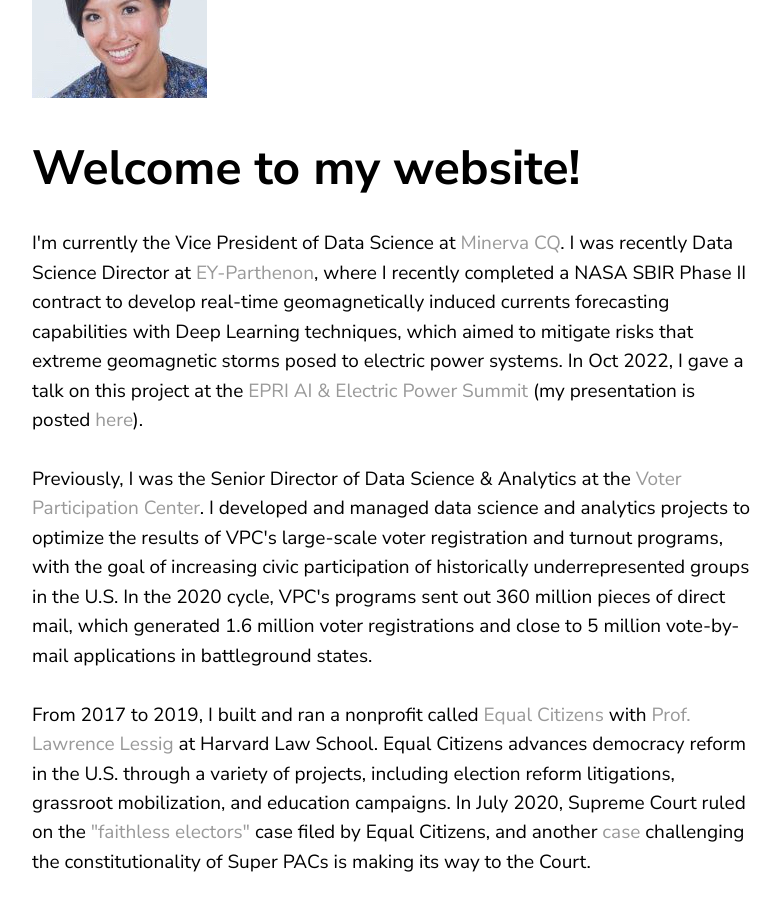
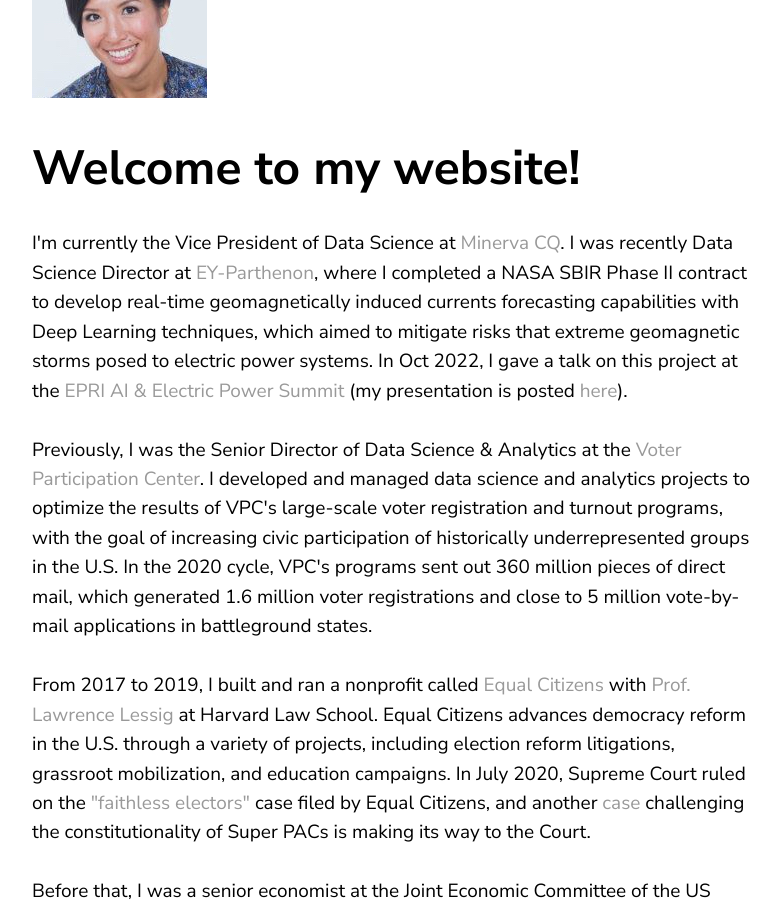
Before and after one commit to phoebetwong/phoebetwong.github.io, a Jekyll site: the page built from index.html, in a window 1280 px wide and 900 px high, scrolled down 502 px. Shown: the whole window, without its empty margins (68-849 px from the left). Built offline with Jekyll 4.4.1, drawn with Linux system fonts in a browser that asks for light colours; a script that is not in the unit is left out.

Commit message:
fixed typos

```diff
--- a/about.html
+++ b/about.html
@@ -5,7 +5,7 @@
 <div class="blurb">
 	<img src="assets/head2.jpg" alt="Portfolio Picture"  height="175" width="175" class="headerimg">
 	<h1>Welcome to my website!</h1>
-	<p>I'm currently the Vice President of Data Science at <a href="https://www.minervacq.com/" target="_blank">Minerva CQ</a>. I was recently Data Science Director at <a href="https://www.ey.com/en_gl/strategy/about-ey-parthenon" target="_blank">EY-Parthenon</a>, where I recently completed a NASA SBIR Phase II contract to develop real-time geomagnetically induced currents forecasting capabilities with Deep Learning techniques, which aimed to mitigate risks that extreme geomagnetic storms posed to electric power systems. In Oct 2022, I gave a talk on this project at the <a href="https://www.aielectricpower.com/" target="_blank">EPRI AI & Electric Power Summit</a> (my presentation is posted <a href="https://www.linkedin.com/feed/update/urn:li:activity:6985728300673368065/" target="_blank">here</a>).
+	<p>I'm currently the Vice President of Data Science at <a href="https://www.minervacq.com/" target="_blank">Minerva CQ</a>. I was recently Data Science Director at <a href="https://www.ey.com/en_gl/strategy/about-ey-parthenon" target="_blank">EY-Parthenon</a>, where I completed a NASA SBIR Phase II contract to develop real-time geomagnetically induced currents forecasting capabilities with Deep Learning techniques, which aimed to mitigate risks that extreme geomagnetic storms posed to electric power systems. In Oct 2022, I gave a talk on this project at the <a href="https://www.aielectricpower.com/" target="_blank">EPRI AI & Electric Power Summit</a> (my presentation is posted <a href="https://www.linkedin.com/feed/update/urn:li:activity:6985728300673368065/" target="_blank">here</a>).
 		<br><br>
 		Previously, I was the Senior Director of Data Science & Analytics at the <a href="https://www.voterparticipation.org/" target="_blank">Voter Participation Center</a>. I developed and managed data science and analytics projects to optimize the results of VPC's large-scale voter registration and turnout programs, with the goal of increasing civic participation of historically underrepresented groups in the U.S. In the 2020 cycle, VPC's programs sent out 360 million pieces of direct mail, which generated 1.6 million voter registrations and close to 5 million vote-by-mail applications in battleground states.
 		<br><br>
--- a/index.html
+++ b/index.html
@@ -5,7 +5,7 @@
 <div class="blurb">
 	<img src="assets/head2.jpg" alt="Portfolio Picture"  height="175" width="175" class="headerimg">
 	<h1>Welcome to my website!</h1>
-	<p>I'm currently the Vice President of Data Science at <a href="https://www.minervacq.com/" target="_blank">Minerva CQ</a>. I was recently Data Science Director at <a href="https://www.ey.com/en_gl/strategy/about-ey-parthenon" target="_blank">EY-Parthenon</a>, where I recently completed a NASA SBIR Phase II contract to develop real-time geomagnetically induced currents forecasting capabilities with Deep Learning techniques, which aimed to mitigate risks that extreme geomagnetic storms posed to electric power systems. In Oct 2022, I gave a talk on this project at the <a href="https://www.aielectricpower.com/" target="_blank">EPRI AI & Electric Power Summit</a> (my presentation is posted <a href="https://www.linkedin.com/feed/update/urn:li:activity:6985728300673368065/" target="_blank">here</a>).
+	<p>I'm currently the Vice President of Data Science at <a href="https://www.minervacq.com/" target="_blank">Minerva CQ</a>. I was recently Data Science Director at <a href="https://www.ey.com/en_gl/strategy/about-ey-parthenon" target="_blank">EY-Parthenon</a>, where I completed a NASA SBIR Phase II contract to develop real-time geomagnetically induced currents forecasting capabilities with Deep Learning techniques, which aimed to mitigate risks that extreme geomagnetic storms posed to electric power systems. In Oct 2022, I gave a talk on this project at the <a href="https://www.aielectricpower.com/" target="_blank">EPRI AI & Electric Power Summit</a> (my presentation is posted <a href="https://www.linkedin.com/feed/update/urn:li:activity:6985728300673368065/" target="_blank">here</a>).
 		<br><br>
 		Previously, I was the Senior Director of Data Science & Analytics at the <a href="https://www.voterparticipation.org/" target="_blank">Voter Participation Center</a>. I developed and managed data science and analytics projects to optimize the results of VPC's large-scale voter registration and turnout programs, with the goal of increasing civic participation of historically underrepresented groups in the U.S. In the 2020 cycle, VPC's programs sent out 360 million pieces of direct mail, which generated 1.6 million voter registrations and close to 5 million vote-by-mail applications in battleground states.
 		<br><br>
```
Also changed, not shown: resume.md (+1 -1 lines).
